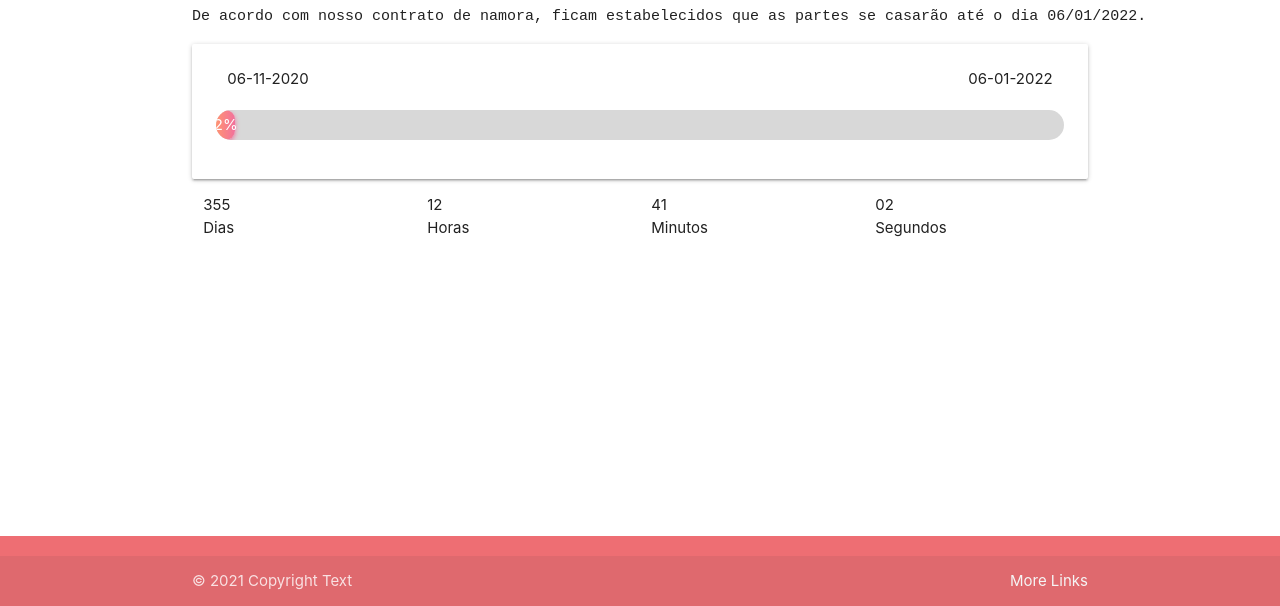
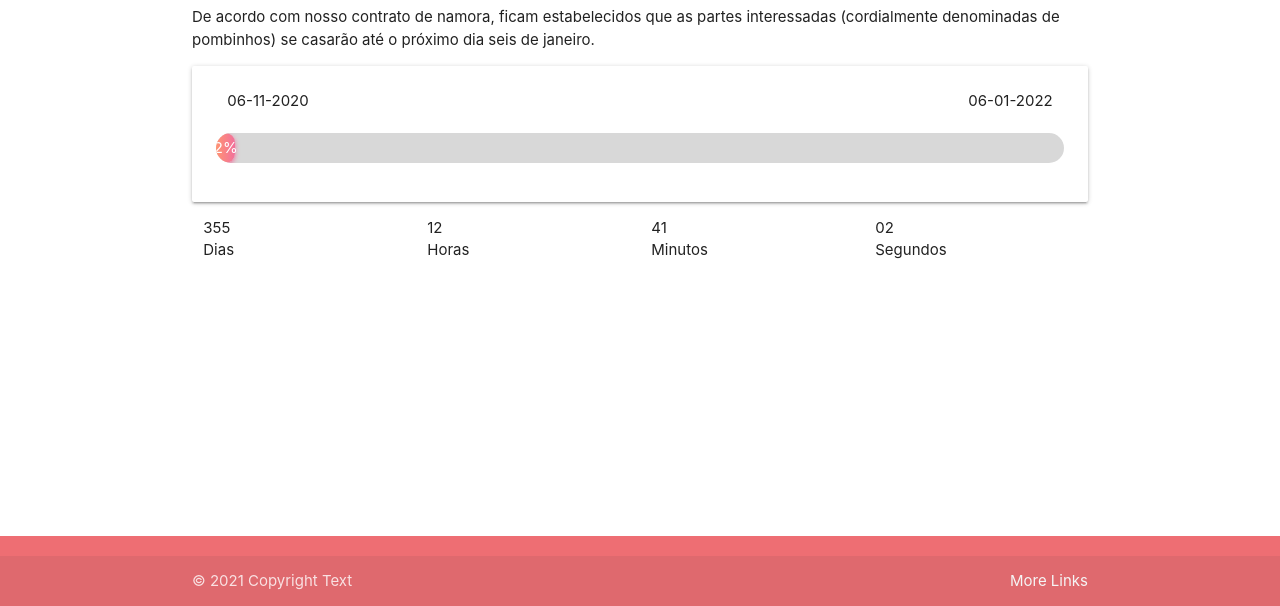
Before and after one commit to pedrogomes-dev/datalimite, a website: page index.html in a window 1280 px wide. Shown: the part 194-800 px from the top of the page. Drawn offline with nearby package versions, Linux system fonts and the light colour scheme.

Commit message:
melhorias pontuais

```diff
--- a/index.html
+++ b/index.html
@@ -19,7 +19,7 @@
           <div id="content-wrap">
 
               <h1>Nossa Data Limite ♥</h1>
-              <pre>De acordo com nosso contrato de namora, ficam estabelecidos que as partes se casarão até o dia 06/01/2022.</pre>
+              <p>De acordo com nosso contrato de namora, ficam estabelecidos que as partes interessadas (cordialmente denominadas de pombinhos) se casarão até o próximo dia seis de janeiro.</p>
               <div class="card-panel">
                   <div class="row">
                       <div class="col s6">06-11-2020</div>
```
